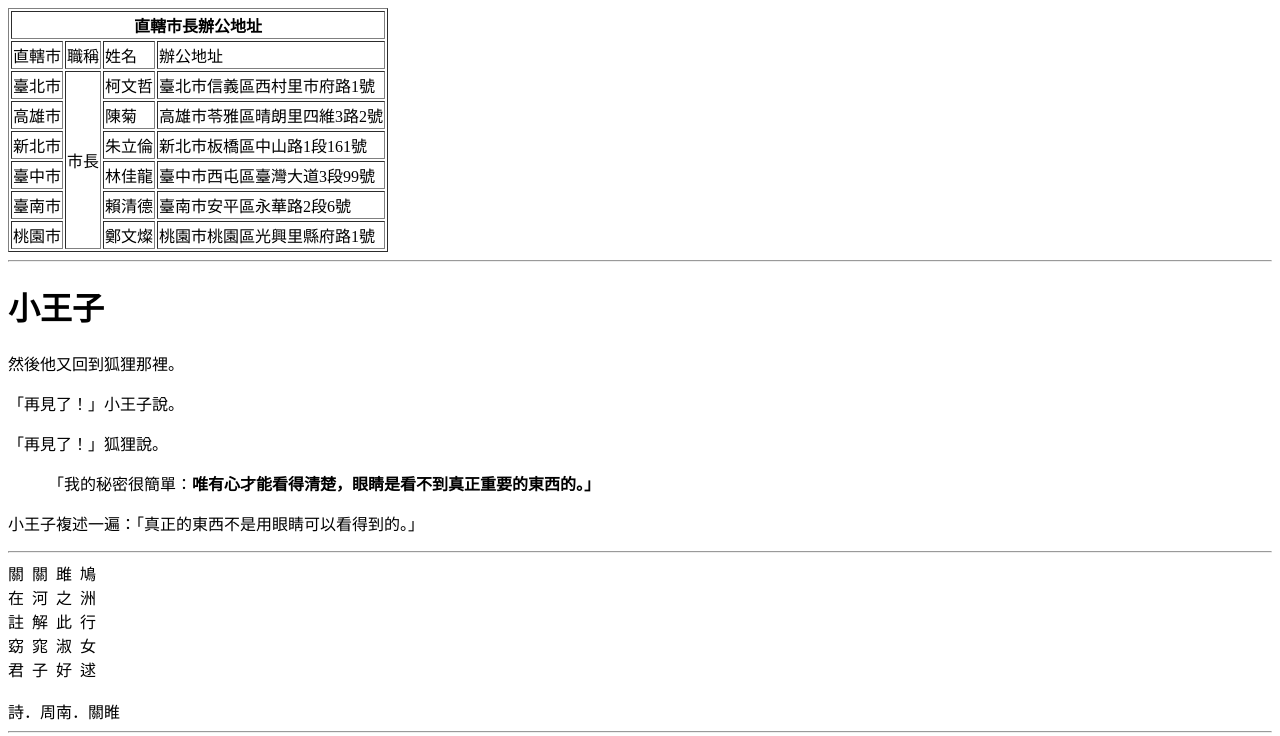
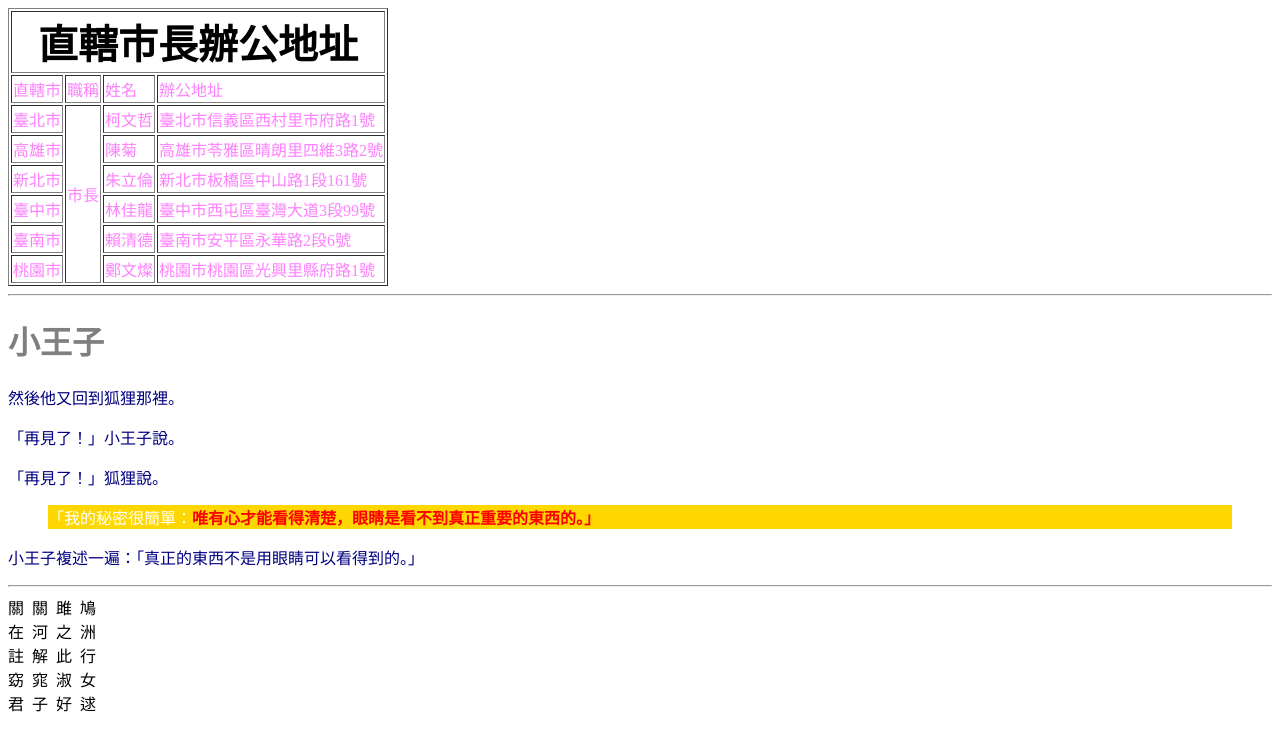
Before and after one commit to 685450164/hw-01, a plain HTML site: page index.html in a window 1280 px wide. Shown: the top 736 px of the page. Drawn offline with Linux system fonts and the light colour scheme; grey boxes are pictures that could not be loaded.

Commit message:
no message

```diff
--- a/index.html
+++ b/index.html
@@ -3,6 +3,7 @@
 <head>
     <meta charset="UTF-8">
     <title>hw-01</title>
+    <link rel="stylesheet" href="main.css">
 </head>
 <body>
 
--- /dev/null
+++ b/main.css
@@ -0,0 +1,28 @@
+blockquote{
+    color:blue;
+}
+
+h1{
+    color:rgba(0,0,0,0.5);
+}
+
+strong{
+    color: #f00;
+}
+
+p{
+    color: navy;
+}
+
+blockquote{
+    color:#fff;
+    background-color: gold;
+}
+
+td{
+    color:rgba(255, 0, 255, 0.5);
+}
+
+th[colspan="4"]{
+    font-size: 40px;
+}
```
